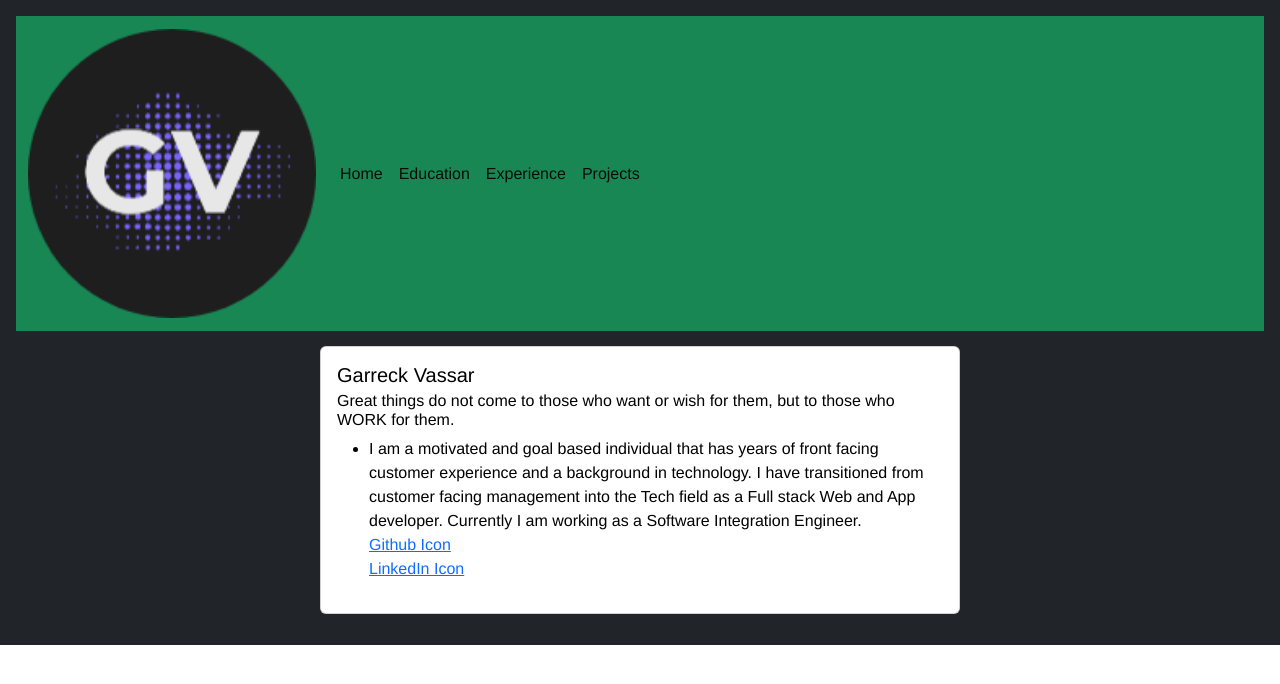
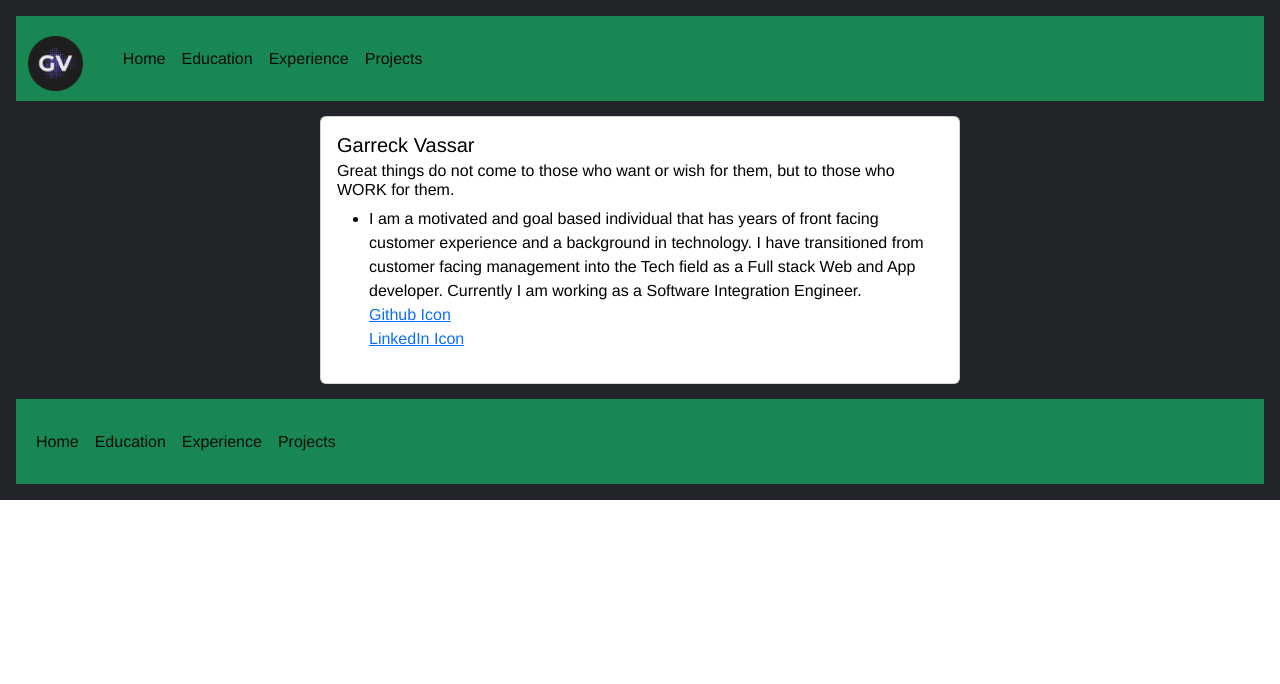
Before and after one commit to TheGareBear/gvass-portfolio-vue, a Vue app: page / in a window 1280 px wide. Shown: the top 684 px of the page. Built offline with nearby package versions, Linux system fonts and the light colour scheme.

Commit message:
Navbar styling changes

```diff
--- a/src/App.vue
+++ b/src/App.vue
@@ -3,7 +3,7 @@
     <div id="nav">
       <nav class="navbar navbar-expand-lg bg-success">
         <div class="container-fluid">
-          <a class="navbar-brand" href="/"><img :src=logo></a>
+          <a class="navbar-brand" href="/"><img class="navbar-brand" :src=logo></a>
           <button class="navbar-toggler" type="button" data-bs-toggle="collapse"
             data-bs-target="#navbarSupportedContent" aria-controls="navbarSupportedContent" aria-expanded="false"
             aria-label="Toggle navigation">
@@ -29,6 +29,33 @@
       </nav>
     </div>
     <router-view />
+    <div id="footer">
+      <nav class="navbar navbar-expand-lg bg-success">
+        <div class="container-fluid">
+          <button class="navbar-toggler" type="button" data-bs-toggle="collapse"
+            data-bs-target="#navbarSupportedContent" aria-controls="navbarSupportedContent" aria-expanded="false"
+            aria-label="Toggle navigation">
+            <span class="navbar-toggler-icon"></span>
+          </button>
+          <div class="collapse navbar-collapse" id="navbarSupportedContent">
+            <ul class="navbar-nav me-auto mb-2 mb-lg-0">
+              <li class="nav-item">
+                <a class="nav-link active" aria-current="page" href="/">Home</a>
+              </li>
+              <li class="nav-item">
+                <a class="nav-link active" aria-current="page" href="/education">Education</a>
+              </li>
+              <li class="nav-item">
+                <a class="nav-link active" aria-current="page" href="/experience">Experience</a>
+              </li>
+              <li class="nav-item">
+                <a class="nav-link active" aria-current="page" href="/projects">Projects</a>
+              </li>
+            </ul>
+          </div>
+        </div>
+      </nav>
+    </div>
   </div>
 </template>
 
@@ -49,8 +76,22 @@
   -webkit-font-smoothing: antialiased;
   -moz-osx-font-smoothing: grayscale;
   color: white;
-  padding: 0;
-  margin: 0;
+  height: 100%;
+  width: 100vw;
 }
 
+.navbar-brand {
+  height: 65px;
+}
+
+.navbar {
+  height: 85px;
+  width: 100%;
+}
+
+#footer {
+  position: static;
+  bottom: 0;
+  width: 100%;
+}
 </style>
```
